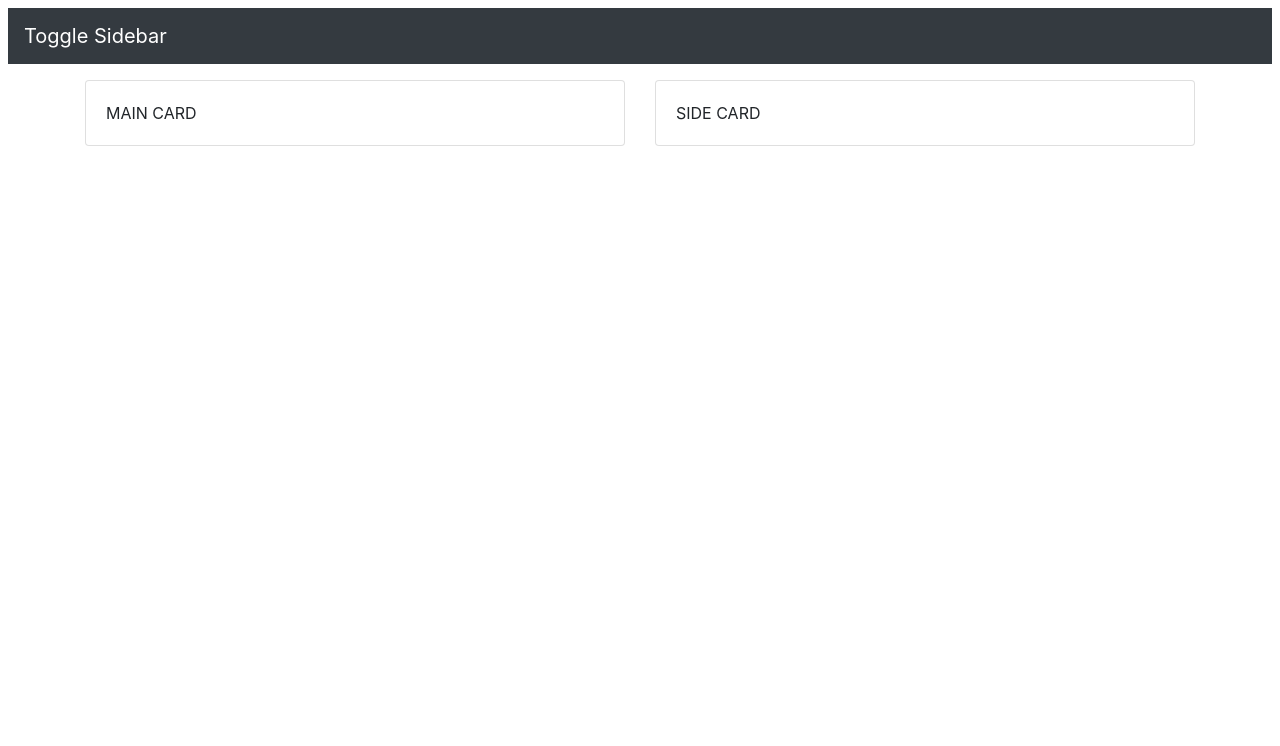
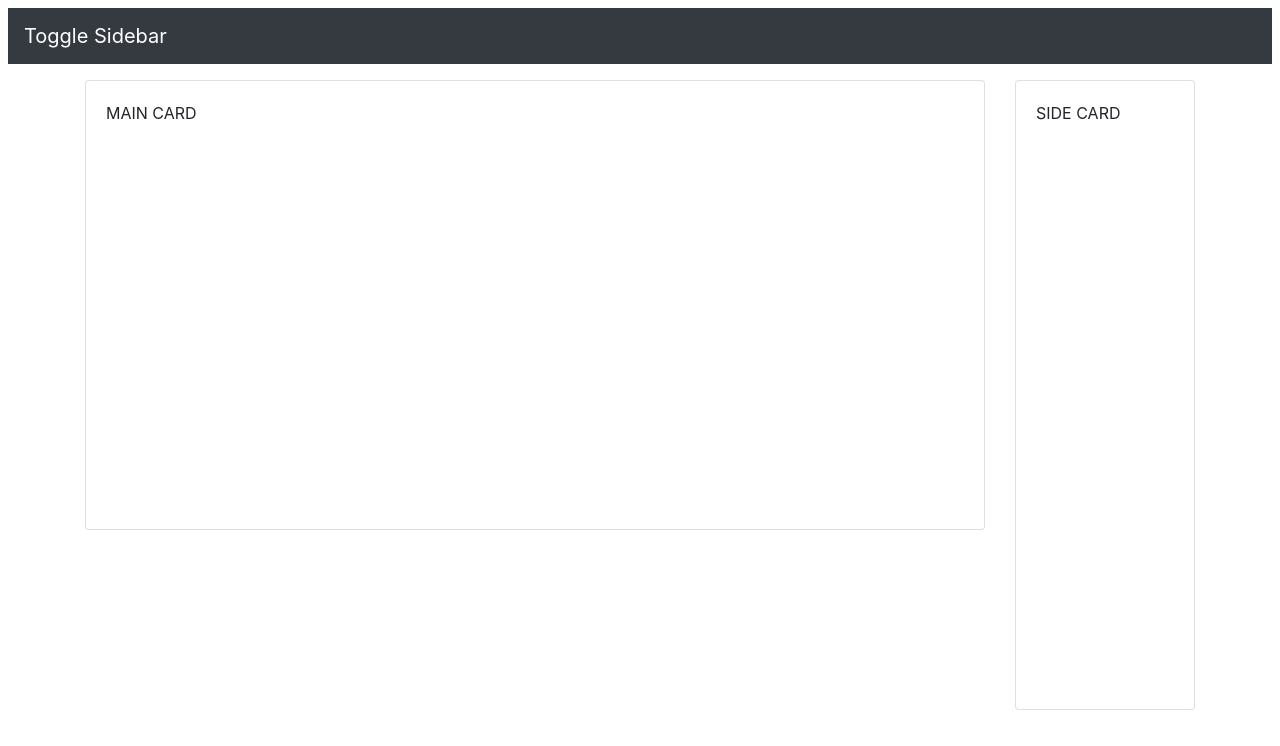
Before and after one commit to swarajlaha/frontend-challenges, a React (Create React App) app: page / in a window 1280 px wide. Shown: the top 746 px of the page. Built offline with nearby package versions, Linux system fonts and the light colour scheme.

Commit message:
add card width, height

```diff
--- a/src/toggle-sidebar/components/mainCard.js
+++ b/src/toggle-sidebar/components/mainCard.js
@@ -4,7 +4,7 @@ import { Card } from 'react-bootstrap'
 const MainCard = () => {
   return (
     <>
-      <Card>
+      <Card className="main-card">
         <Card.Body>MAIN CARD</Card.Body>
       </Card>
     </>
--- a/src/toggle-sidebar/components/sideToggle.js
+++ b/src/toggle-sidebar/components/sideToggle.js
@@ -4,7 +4,7 @@ import { Card } from 'react-bootstrap'
 const SideToggle = () => {
   return (
     <>
-      <Card>
+      <Card className="side-card">
         <Card.Body>SIDE CARD</Card.Body>
       </Card>
     </>
--- a/src/toggle-sidebar/containers/pageContainer.js
+++ b/src/toggle-sidebar/containers/pageContainer.js
@@ -2,6 +2,7 @@ import React from 'react'
 import { Container, Row, Col } from 'react-bootstrap'
 import MainCard from '../components/mainCard'
 import SideToggle from '../components/sideToggle'
+import './style.css'
 
 const PageContainer = () => {
   return (
--- /dev/null
+++ b/src/toggle-sidebar/containers/style.css
@@ -0,0 +1,12 @@
+.main-card {
+  height: 450px;
+  width: 900px;
+}
+
+.main-card-narrow {
+  height: 450px;
+}
+
+.side-card {
+  height: 630px;
+}
```
